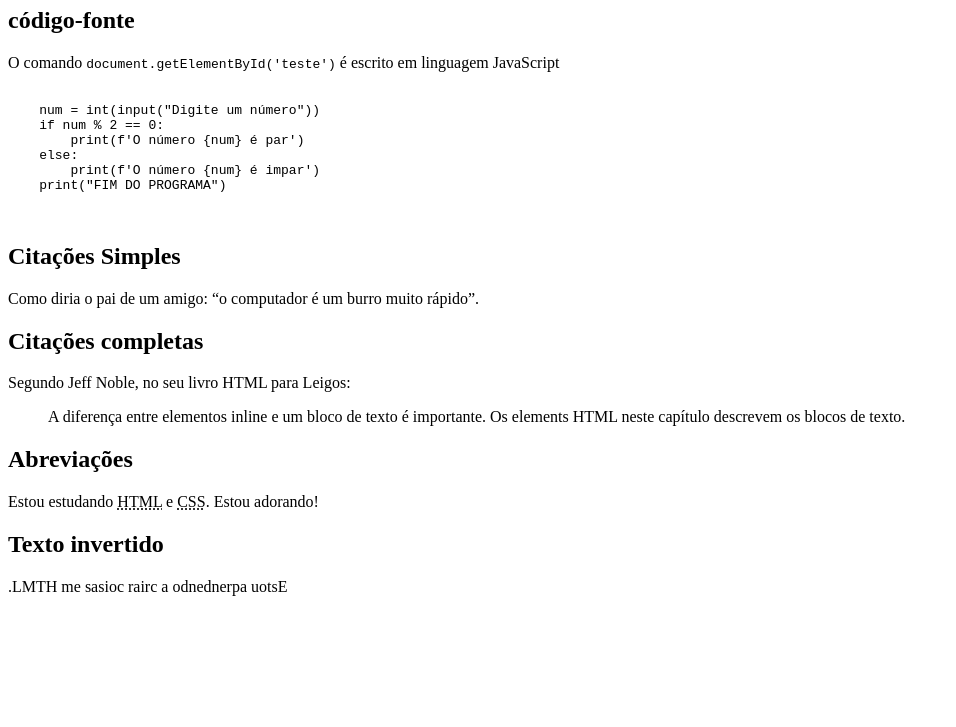
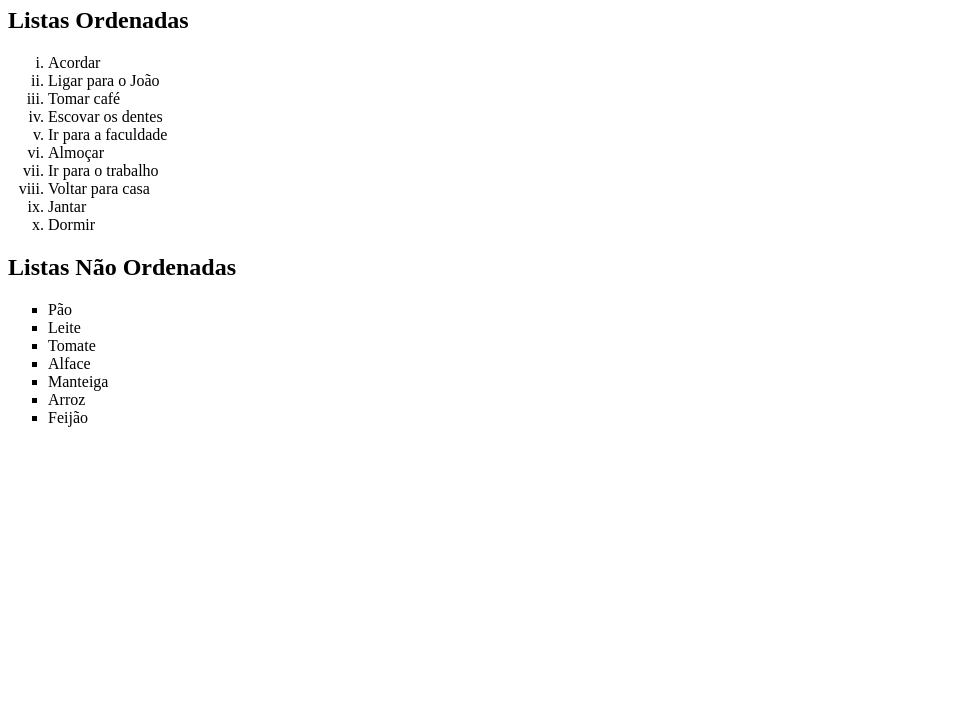
Before and after one commit to htmribeiro/html-css-course, a plain HTML site: page exercicios/ex009/index.html in a window 1280 px wide. Shown: the part 73-800 px from the top of the page, without its empty margins (0-956 px from the left). Drawn offline with Linux system fonts and the light colour scheme.

Commit message:
C09A01 - Listas OL e UL

```diff
--- a/exercicios/ex009/index.html
+++ b/exercicios/ex009/index.html
@@ -3,32 +3,32 @@
 <head>
     <meta charset="UTF-8">
     <meta name="viewport" content="width=device-width, initial-scale=1.0">
-    <title>Outras formatações</title>
+    <title>Listas</title>
 </head>
 <body>
-    <h1>Outras formatações</h1>
-    <h2>código-fonte</h2>
-    <p>O comando <code>document.getElementById('teste')</code> é escrito em linguagem JavaScript</p>
-    <pre>
-        <code>
-    num = int(input("Digite um número"))
-    if num % 2 == 0:
-        print(f'O número {num} é par')
-    else:
-        print(f'O número {num} é impar')
-    print("FIM DO PROGRAMA")
-        </code>
-    </pre>
-    <h2>Citações Simples</h2>
-    <p>Como diria o pai de um amigo: <q>o computador é um burro muito rápido</q>.</p>
-    <h2>Citações completas</h2>
-    <p>Segundo Jeff Noble, no seu livro HTML para Leigos:</p>
-    <blockquote cite="https://books.google.com.br/books?id=E8ZtDwAAQBAJ&printsec=frontcover&dq=html&hl=pt-BR&sa=X&ved=2ahUKEwiYgfvphsruAhVWLLkGHTG1DYkQ6AEwBXoECAIQAg#v=onepage&q=html&f=false">
-        A diferença entre elementos inline e um bloco de texto é importante. Os elements HTML neste capítulo descrevem os blocos de texto.
-    </blockquote>
-    <h2>Abreviações</h2>
-    <p>Estou estudando <abbr title="HyperText Markup Language">HTML</abbr> e <abbr title="Cascade Style Sheets">CSS</abbr>. Estou adorando!</p>
-    <h2>Texto invertido</h2>
-    <p><bdo dir="rtl">Estou aprendendo a criar coisas em HTML.</bdo></p>
+    <h1>Trabalhando com Listas</h1>
+    <h2>Listas Ordenadas</h2>
+    <ol type="i"> <!-- 1 A a I i -->
+        <li>Acordar</li>
+        <li>Ligar para o João</li>
+        <li>Tomar café</li>
+        <li>Escovar os dentes</li>
+        <li>Ir para a faculdade</li>
+        <li>Almoçar</li>
+        <li>Ir para o trabalho</li>
+        <li>Voltar para casa</li>
+        <li>Jantar</li>
+        <li>Dormir</li>
+    </ol>
+    <h2>Listas Não Ordenadas</h2>
+    <ul type="square"> <!-- disc circle square -->
+        <li>Pão</li>
+        <li>Leite</li>
+        <li>Tomate</li>
+        <li>Alface</li>
+        <li>Manteiga</li>
+        <li>Arroz</li>
+        <li>Feijão</li>
+    </ul>
 </body>
 </html>
```
Also changed, not shown: exercicios/ex008b/index.html (added, +34 -0 lines), 1 other file.
